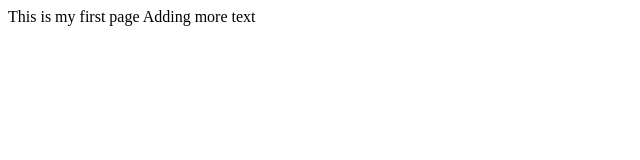
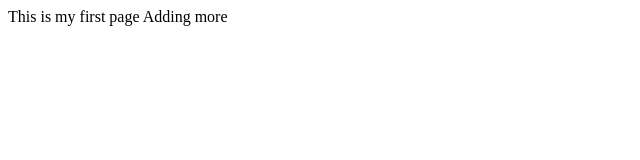
Before and after one commit to wmalos/myfirstrepository, a plain HTML site: page index.html in a window 1280 px wide. Shown: the full height of the page, 0-640 px from the left. Drawn offline with Linux system fonts and the light colour scheme.

Commit message:
more text

```diff
--- a/index.html
+++ b/index.html
@@ -7,6 +7,6 @@
 </head>
 <body>
     This is my first page
-    Adding more text
+    Adding more
 </body>
 </html>
```
